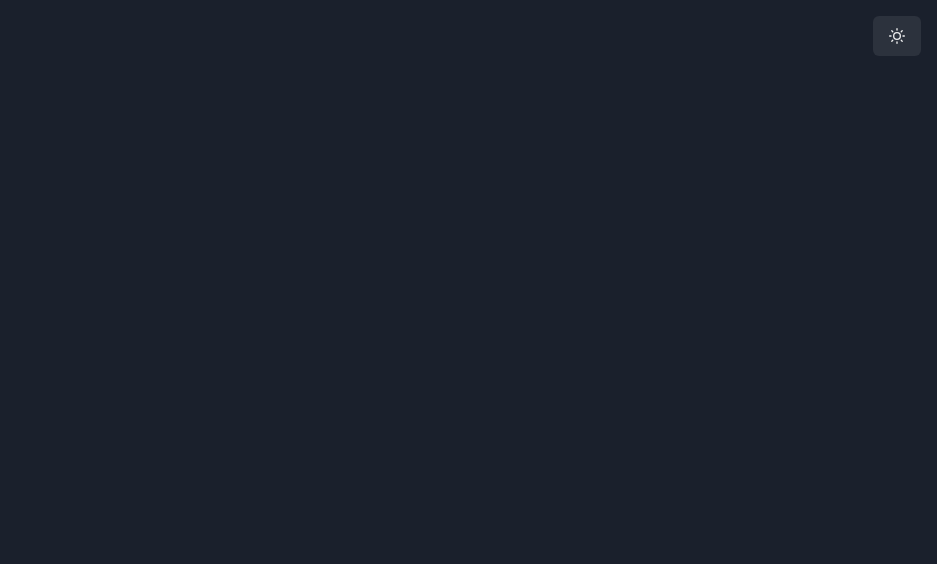
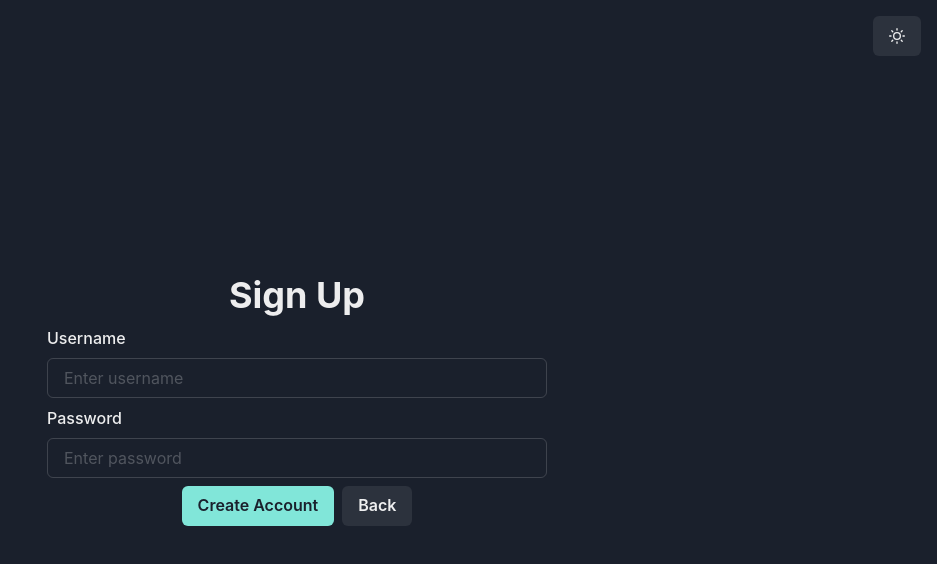
Before and after one commit to FerRomMu/React-ChatApp-Front, a React (Create React App) app: page /register in a window 1280 px wide. Shown: the top 564 px of the page, without its empty margins (343-1280 px from the left). Built offline with nearby package versions, Linux system fonts and the light colour scheme.

Commit message:
Adds signup form.

```diff
--- a/src/components/login/Login.jsx
+++ b/src/components/login/Login.jsx
@@ -1,10 +1,13 @@
 import { VStack, ButtonGroup, Button, Heading } from '@chakra-ui/react';
 import { Formik, Form } from 'formik';
 import React from 'react';
+import { useNavigate } from 'react-router-dom';
 import * as Yup from "yup";
 import TextField from './TextField';
 
 const Login = () => {
+
+  const navigate = useNavigate()
 
   return (
     <Formik
@@ -43,7 +46,7 @@
 
         <ButtonGroup>
           <Button colorScheme="teal" type="submit">Log In</Button>
-          <Button>Create Account</Button>
+          <Button onClick={ () => navigate('/register') }>Create Account</Button>
         </ButtonGroup>
 
       </VStack>
--- a/src/components/login/Signup.jsx
+++ b/src/components/login/Signup.jsx
@@ -1,10 +1,55 @@
 import React from 'react';
+import { VStack, ButtonGroup, Button, Heading } from '@chakra-ui/react';
+import { Formik, Form } from 'formik';
+import * as Yup from "yup";
+import TextField from './TextField';
+import { useNavigate } from 'react-router-dom';
 
 const Signup = () => {
+
+  const navigate = useNavigate()
   return (
-    <div>
+    <Formik
+    initialValues= {{username: "", password: ""}}
+    validationSchema= { Yup.object({
+      username: Yup.string().required("Username required"),
+      password: Yup.string()
+        .required("Password required")
+        .min(6, "Password too short"),
+    })}
+    onSubmit= {(values, actions) => {
+      alert(JSON.stringify(values, null, 2))
+      actions.resetForm()
+    }}>
+      <VStack
+      as={Form}
+      w={{base: "90%", md: "500px"}}
+      m="auto"
+      justify="center"
+      h="100vh">
 
-    </div>
+        <Heading> Sign Up </Heading>
+        <TextField
+          label="Username"
+          name="username"
+          placeholder="Enter username"
+          autocomplete="off"
+        />
+        <TextField
+          label="Password"
+          name="password"
+          placeholder="Enter password"
+          autocomplete="off"
+          type="password"
+        />
+
+        <ButtonGroup>
+          <Button colorScheme="teal" type="submit">Create Account</Button>
+          <Button onClick={ () => navigate('/') }>Back</Button>
+        </ButtonGroup>
+
+      </VStack>
+    </Formik>
   );
 };
 
```
